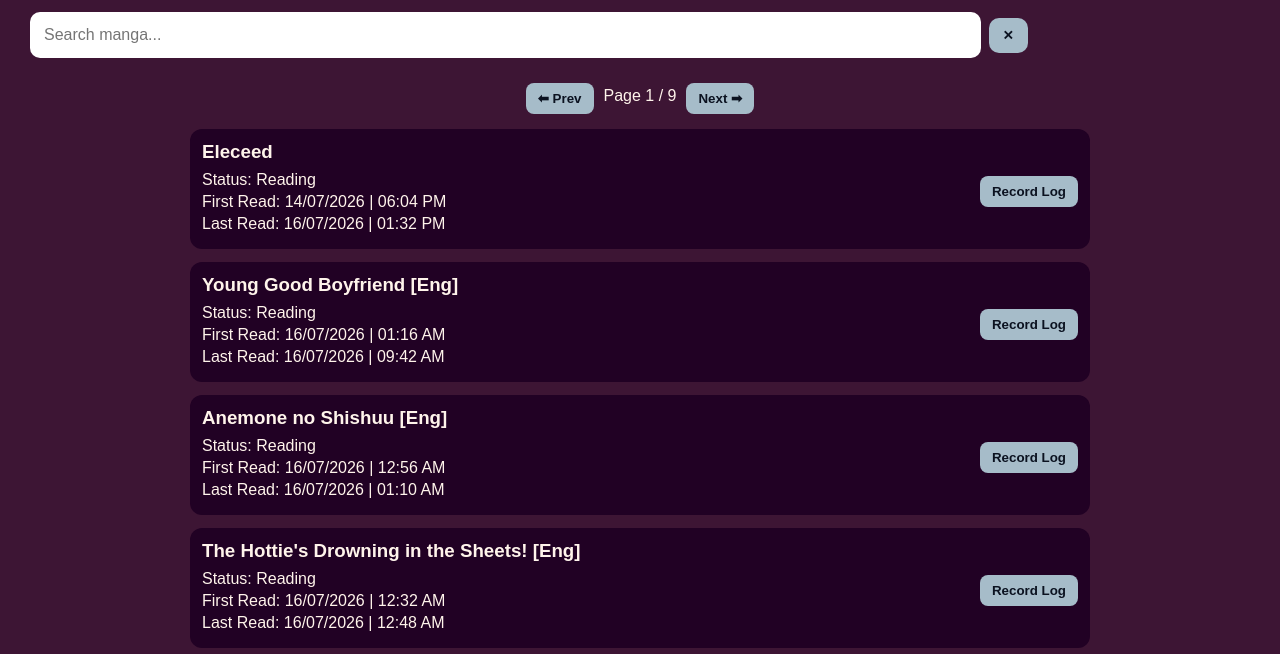
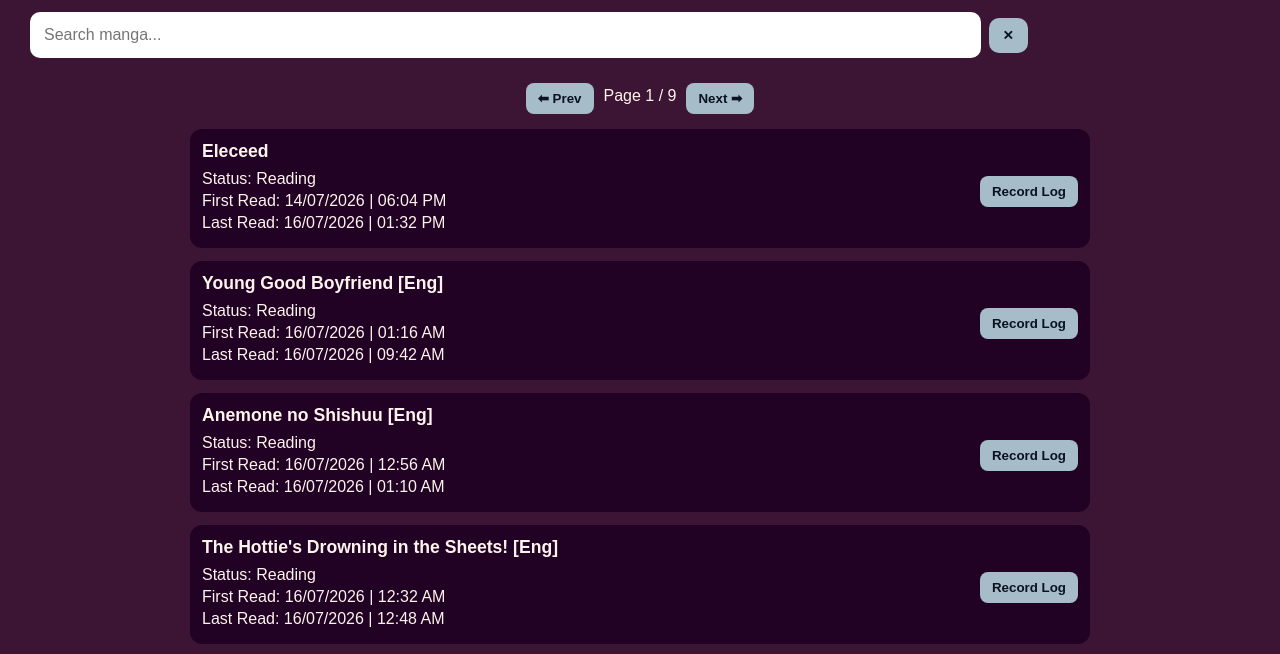
Before and after one commit to ExLibris-Emi/AlcoveLog, a plain HTML site: page index.html in a window 1280 px wide. Shown: the part 78-732 px from the top of the page. Drawn offline with Linux system fonts and the light colour scheme.

Commit message:
firefox txt fix

```diff
--- a/style.css
+++ b/style.css
@@ -14,11 +14,23 @@
    BASE LAYOUT
 ========================= */
 body {
+
     font-family: Arial, sans-serif;
+
     background: var(--bg);
+
     color: var(--text);
+
     margin: 0;
+
     padding: 20px;
+
+    -moz-text-size-adjust: none;
+
+    -webkit-text-size-adjust: none;
+
+    text-size-adjust: none;
+
 }
 
 /* =========================
@@ -235,6 +247,10 @@ button {
 
     margin: 0 0 8px 0;
 
+    font-size: 1.1rem;
+
+    font-weight: bold;
+
 }
 
 
```
